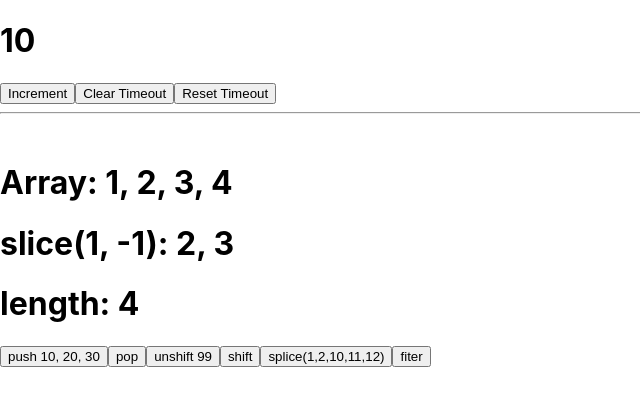
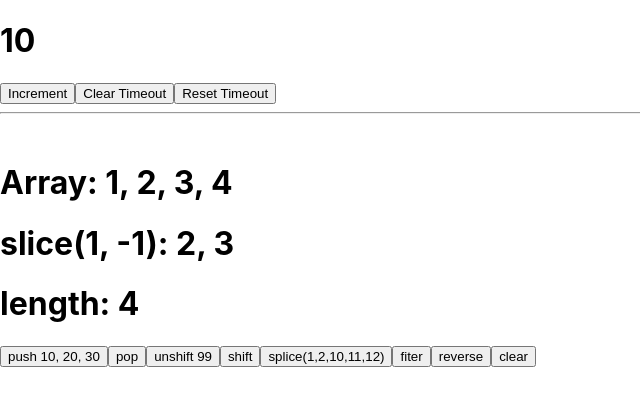
Before and after one commit to hunter850/react, a React (Vite) app: page / in a window 1280 px wide. Shown: the top 406 px of the page, without its empty margins (0-640 px from the left). Built offline with nearby package versions, Linux system fonts and the light colour scheme.

Commit message:
add cclear

```diff
--- a/src/practice/50.TryUseTimeout.jsx
+++ b/src/practice/50.TryUseTimeout.jsx
@@ -41,6 +41,8 @@ const TryUseTimeout = () => {
             <button onClick={() => cArray.cshift()}>shift</button>
             <button onClick={() => cArray.csplice(1, 2, 10, 11, 12)}>splice(1,2,10,11,12)</button>
             <button onClick={() => cArray.cfilter(item => item <= 10)}>fiter</button>
+            <button onClick={() => cArray.creverse()}>reverse</button>
+            <button onClick={() => cArray.cclear()}>clear</button>
         </Fragment>
     )
 
--- a/src/practice/hooks/useArray.jsx
+++ b/src/practice/hooks/useArray.jsx
@@ -61,6 +61,10 @@ const useArray = (defaultValue) => {
         creverse: function() {
             setArray(pre => ([...pre].reverse()));
             return this;
+        },
+        cclear: function() {
+            setArray([]);
+            return this;
         }
     }
     return obj;
```
